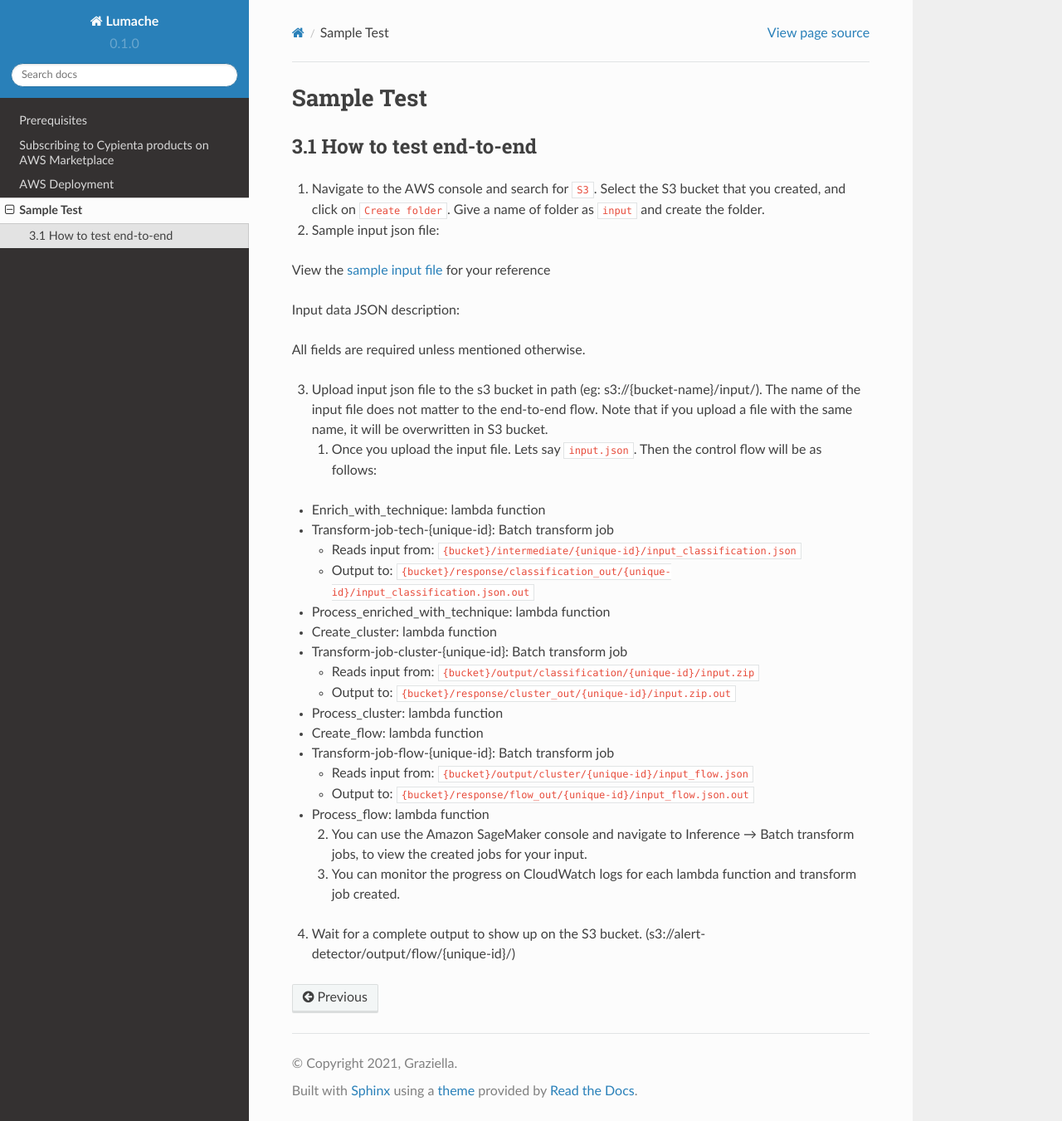
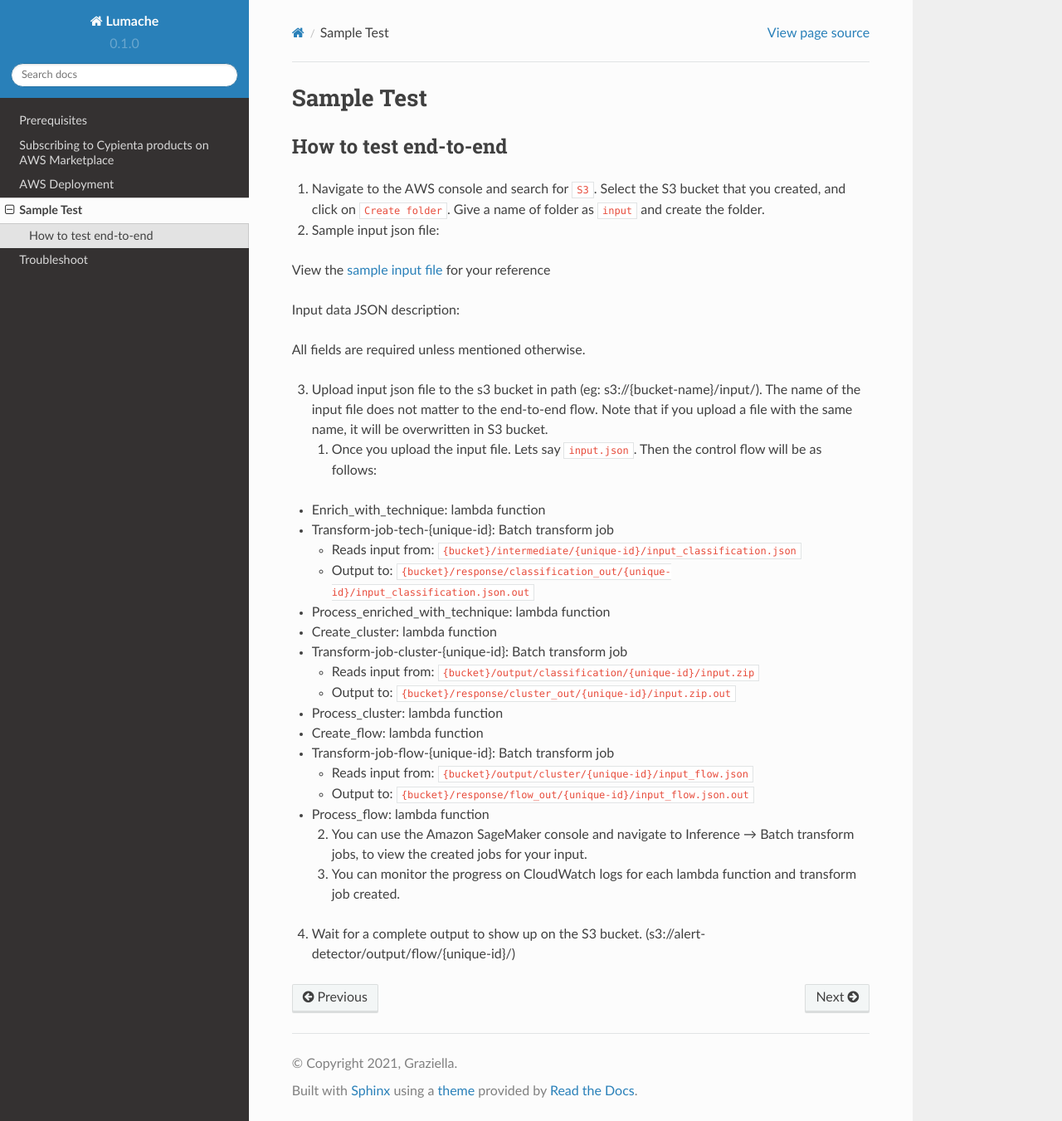
Before and after one commit to cypienta/docs, a Sphinx documentation site: the page built from docs/source/end_to_end_test.rst, in a window 1280 px wide and 1351 px high. Shown: the whole window at 83% size. Built offline with Sphinx 7.4.7 and the Read the Docs theme 2.0.0, drawn with Linux system fonts in a browser that asks for light colours; pages that are not in the unit, such as notebooks, are missing from menus.

Commit message:
AWS documentation

```diff
--- a/docs/source/end_to_end_test.rst
+++ b/docs/source/end_to_end_test.rst
@@ -1,7 +1,7 @@
 Sample Test
 ==================================================
 
-3.1 How to test end-to-end
+How to test end-to-end
 --------------------------
 
 1. Navigate to the AWS console and search for ``S3``. Select the S3 bucket
--- a/docs/source/index.rst
+++ b/docs/source/index.rst
@@ -21,4 +21,4 @@ Getting Started
     subscription
     deploy
     end_to_end_test
-    toubleshoot
+    troubleshoot
```
